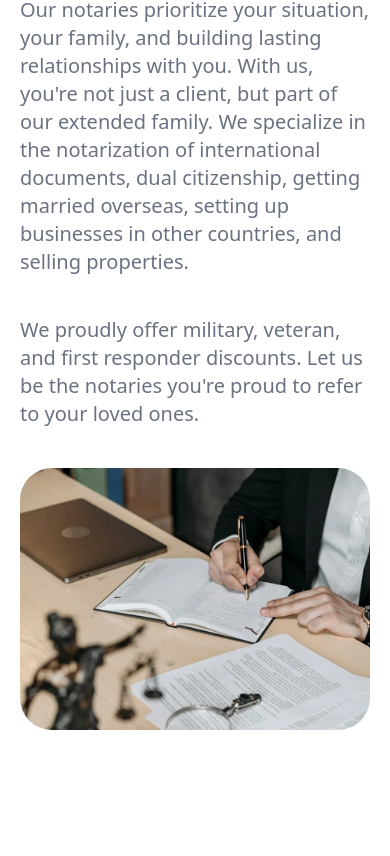
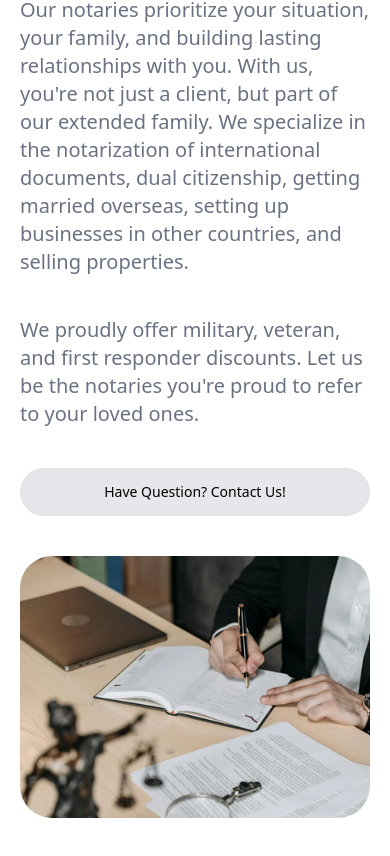
Before and after one commit to backbencherstudio/bigjake350-frontend, a Next.js app: page / in a window 390 px wide. Shown: the part 1500-2356 px from the top of the page. Before the commit the page ends 2270 px from the top, so only its background shows below. Built offline with nearby package versions, Linux system fonts and the light colour scheme.

Commit message:
Mobile Notary Services section

```diff
--- a/app/globals.css
+++ b/app/globals.css
@@ -118,3 +118,9 @@
     @apply bg-background text-foreground;
   }
 }
+
+
+.conatiner{
+  max-width: 1440px;
+  margin: 0 auto;
+}
--- a/components/Home/MobileNotaryServices.tsx
+++ b/components/Home/MobileNotaryServices.tsx
@@ -1,11 +1,12 @@
 import React from 'react'
 import rightImage from "@/public/pictures/doc-signing.png"
 import Image from 'next/image'
+import ButtonReusable from '../reusable/ButtonReuseble'
 
 export default function MobileNotaryServices() {
     return (
-        <div className='max-w-[1440px] mx-auto px-5 2xl:px-0 py-10'>
-            <div className='flex flex-col lg:flex-row gap-10'>
+        <div className='conatiner mx-auto px-5 2xl:px-0 py-10'>
+            <div className='flex flex-col lg:flex-row gap-10 '>
                 <div className='flex flex-col gap-10 w-full lg:w-6/12'>
                     <h1 className='text-2xl sm:text-3xl xl:text-5xl font-bold text-[#3E813E]'>Mobile Notary Services</h1>
                     <h2 className='text-lg md:text-2xl text-[#85AB85]'>Your Mobile Notary Team is Here for You!</h2>
@@ -13,6 +14,8 @@ export default function MobileNotaryServices() {
                     </p>
                     <p className='text-gray-500 text-xl'>Our notaries prioritize your situation, your family, and building lasting relationships with you. With us, you're not just a client, but part of our extended family. We specialize in the notarization of international documents, dual citizenship, getting married overseas, setting up businesses in other countries, and selling properties.</p>
                     <p className='text-gray-500 text-xl'>We proudly offer military, veteran, and first responder discounts. Let us be the notaries you're proud to refer to your loved ones.</p>
+
+                    <ButtonReusable className='!text-black border-2 bg-gray-200' title="Have Question? Contact Us!" variant="outline" />
                 </div>
                 <div className='flex flex-col w-full lg:w-7/12'>
                     <Image width={500} height={500} src={rightImage} alt='notary' className='w-full h-full object-cover object-center rounded-4xl' />
--- a/components/common/Navbar.tsx
+++ b/components/common/Navbar.tsx
@@ -20,7 +20,7 @@ export default function Navbar() {
 
   return (
     <nav className="w-full border-b border-gray-300 px-6 py-4 bg-white sticky top-0 z-50">
-      <div className="max-w-[1440px] mx-auto flex justify-between items-center">
+      <div className="conatiner mx-auto flex justify-between items-center">
         <h1 className="text-xl font-serif text-green-700">NOTARY NEXUS</h1>
 
         {/* Desktop Nav */}
--- a/components/reusable/ButtonReuseble.tsx
+++ b/components/reusable/ButtonReuseble.tsx
@@ -20,9 +20,15 @@ export default function ButtonReusable({
     const baseStyle = 'px-4 py-2 font-medium transition-all duration-300';
 
     const variantStyles = {
-        primary: 'rounded-full bg-blue-600 text-white hover:bg-blue-700',
-        secondary: 'rounded-full bg-gray-600 text-white hover:bg-gray-700',
-        outline: 'rounded-full cursor-pointer border px-6 py-3 text-sm hover:bg-gray-200 text-green-100 hover:text-green-700 transition'
+        primary: 'rounded-full bg-blue-600 hover:bg-blue-700',
+        secondary: 'rounded-full bg-gray-600 hover:bg-gray-700',
+        outline: 'rounded-full cursor-pointer border px-6 py-3 text-sm hover:bg-gray-200 hover:text-green-700 transition'
+    };
+
+    const textStyles = {
+        primary: 'text-white',
+        secondary: 'text-white',
+        outline: 'text-green-100'
     };
 
     return (
@@ -30,8 +36,7 @@ export default function ButtonReusable({
             type={type}
             onClick={onClick}
             disabled={disabled}
-            className={`${baseStyle} ${variantStyles[variant]} ${className} ${disabled ? 'opacity-50 cursor-not-allowed' : ''
-                }`}
+            className={`${baseStyle} ${variantStyles[variant]} ${textStyles[variant]} ${disabled ? 'opacity-50 cursor-not-allowed' : ''} ${className}`}
         >
             {title}
         </button>
```
